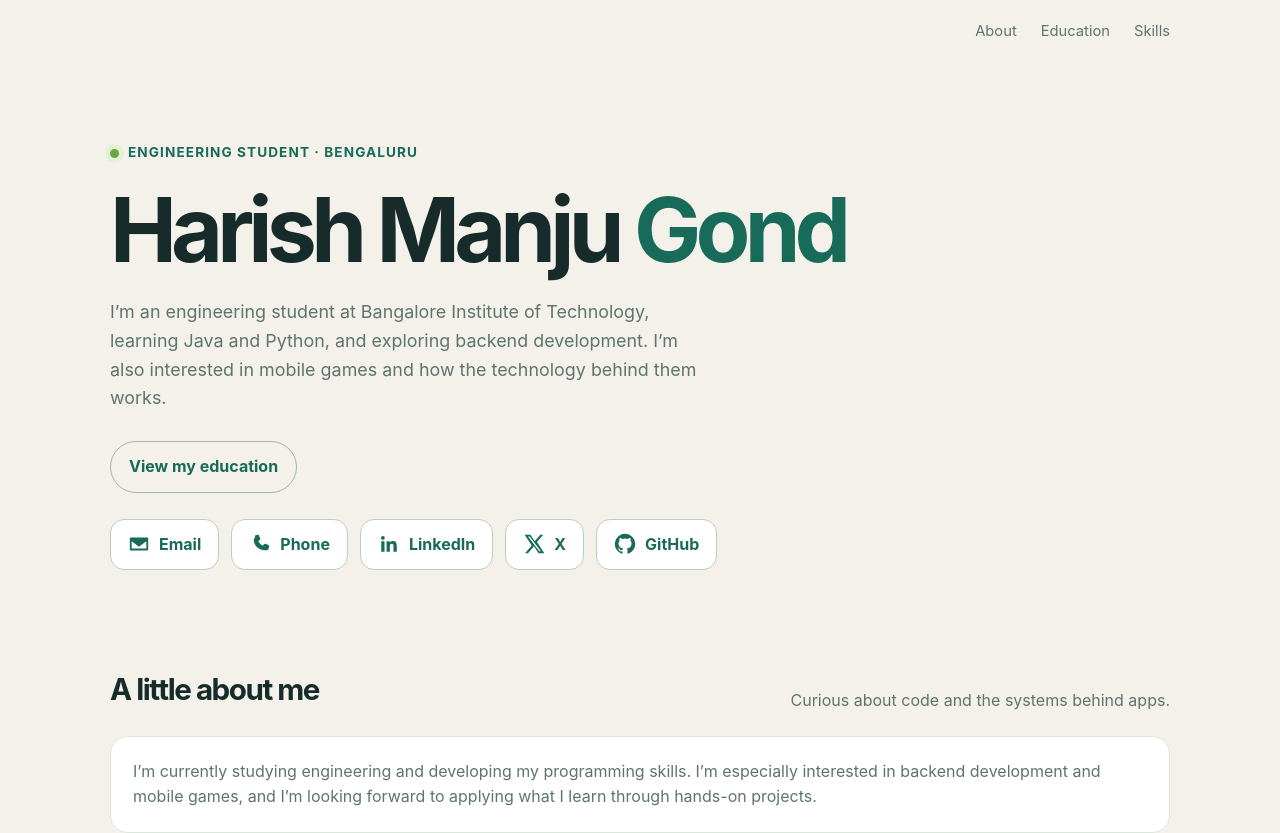
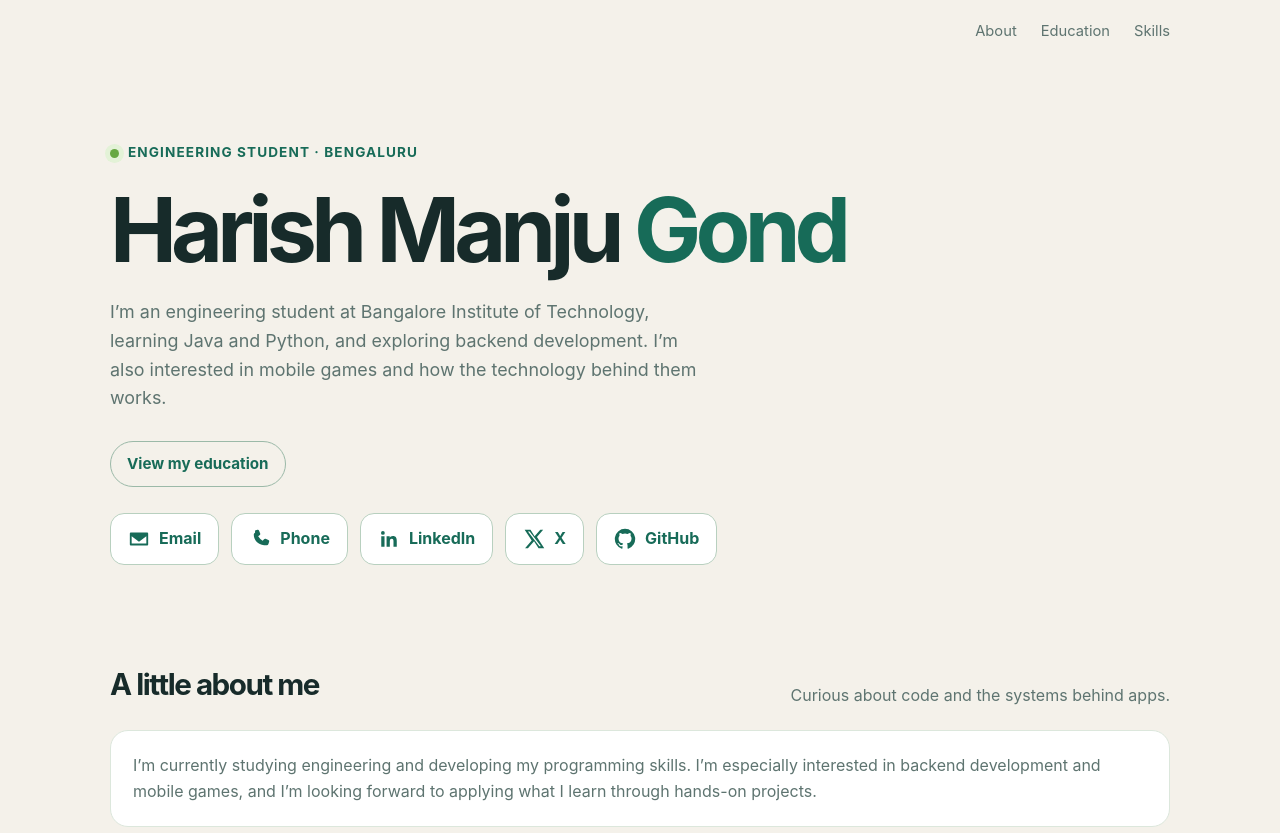
Before and after one commit to harishgond/harishgond.github.io, a plain HTML site: page index.html in a window 1280 px wide. Shown: the top 833 px of the page. Drawn offline with Linux system fonts and the light colour scheme.

Commit message:
Slightly reduce education button size

```diff
--- a/index.html
+++ b/index.html
@@ -22,7 +22,7 @@
     h1 span { color:var(--green); }
     .intro { font-size:1.12rem; color:var(--muted); max-width:590px; margin:0 0 28px; }
     .actions { display:flex; gap:12px; flex-wrap:wrap; }
-    .button { display:inline-block; padding:12px 18px; border-radius:999px; background:var(--green); color:white; text-decoration:none; font-weight:700; }
+   .button { display:inline-block; padding:10px 16px; border-radius:999px; background:var(--green); color:white; text-decoration:none; font-weight:700; font-size:.95rem; }
     .button.secondary { background:transparent; color:var(--green); border:1px solid #9bb9a8; }
     section { padding:28px 0 58px; }
     .section-head { display:flex; align-items:end; justify-content:space-between; gap:20px; margin-bottom:22px; }
```
